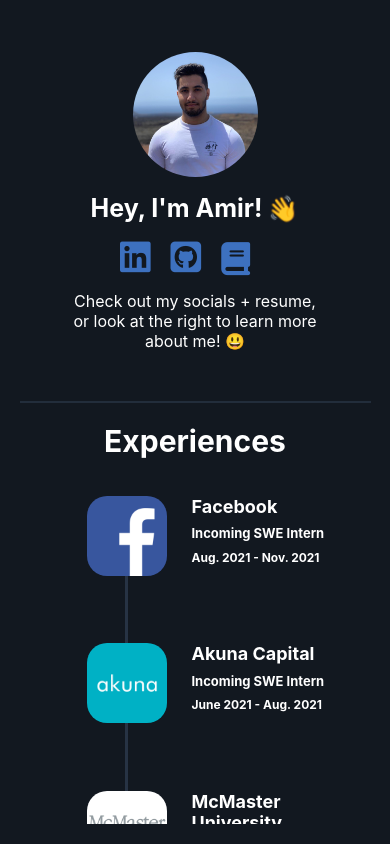
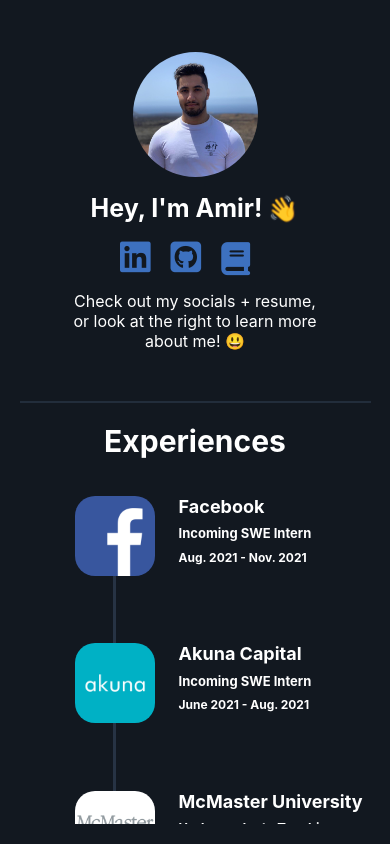
Before and after one commit to amirafzali/amirafzali.dev, a React (Create React App) app: page / in a window 390 px wide. Built offline with nearby package versions, Linux system fonts and the light colour scheme.

Commit message:
Adjust mobile sizes

```diff
--- a/public/index.html
+++ b/public/index.html
@@ -3,7 +3,7 @@
   <head>
     <meta charset="utf-8" />
     <link rel="icon" href="%PUBLIC_URL%/favicon.ico" />
-    <meta name="viewport" content="width=device-width, initial-scale=1" />
+    <meta name="viewport" content="width=device-width, initial-scale=1, minimal-ui" />
     <meta name="theme-color" content="#000000" />
     <meta
       name="description"
--- a/src/Styles/mobile.css
+++ b/src/Styles/mobile.css
@@ -57,6 +57,10 @@
         padding-top: 0;
     }
 
+    .logo-container {
+        margin-left: -20px;
+    }
+
     .logo {
         border-radius: 25%;
         width: 80px;
@@ -67,7 +71,7 @@
     .company-description {
         flex: 1;
         padding-top: 0;
-        margin-left: -25px;
+        margin-left: -32px;
     }
 
     .comp-desc-header {
@@ -90,4 +94,5 @@
     #companySpacer {
         height: 4.2vh;
     }
+
 }
```
